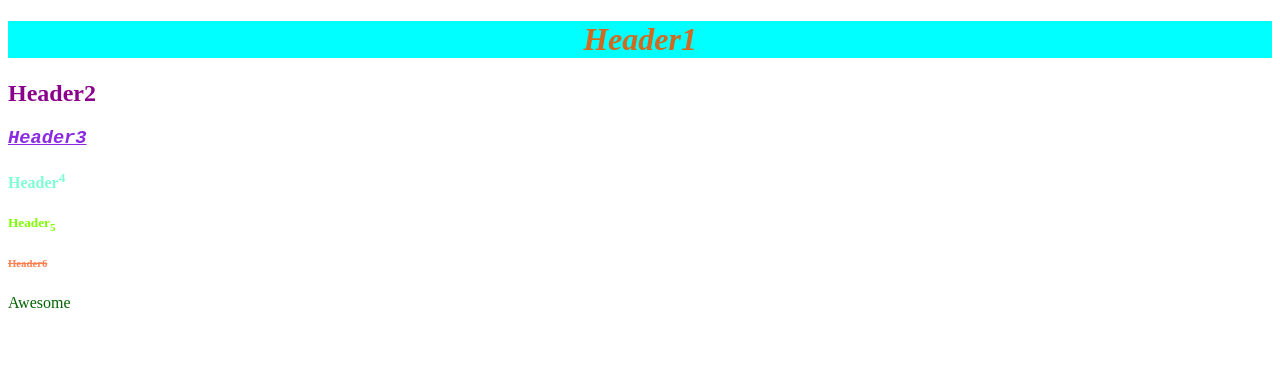
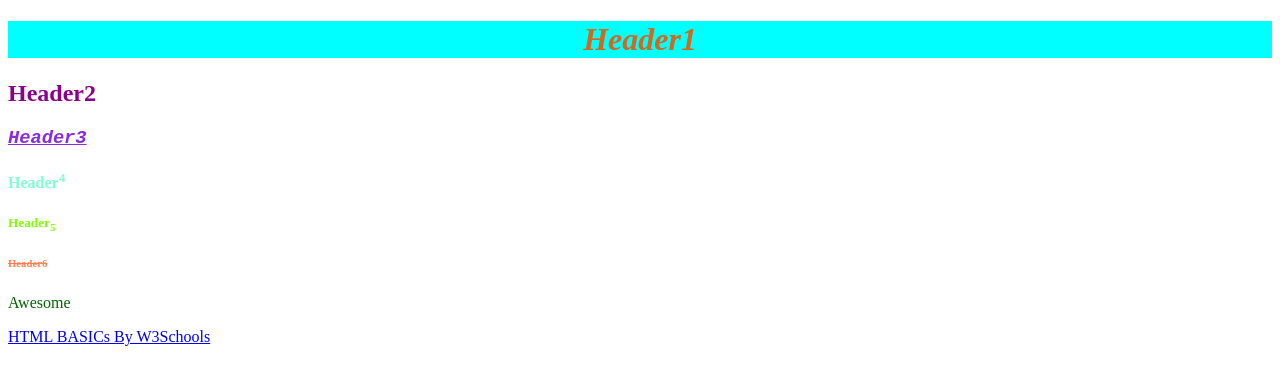
Before and after one commit to RogueAni/LocalTestRepo, a plain HTML site: page BasicWebDev/index.html in a window 1280 px wide. Drawn offline with Linux system fonts and the light colour scheme.

Commit message:
Learning Link Tag

```diff
--- a/BasicWebDev/index.html
+++ b/BasicWebDev/index.html
@@ -11,5 +11,6 @@
         <h5 style="color: chartreuse;">Header<sub>5</sub></h5>
         <h6 style="color: coral;"><del>Header6</del></h6>
         <p style="color:darkgreen;">Awesome</p>
+        <a href="https://www.w3schools.com/html/default.asp">HTML BASICs By W3Schools</a>
     </body>
 </html>
```
